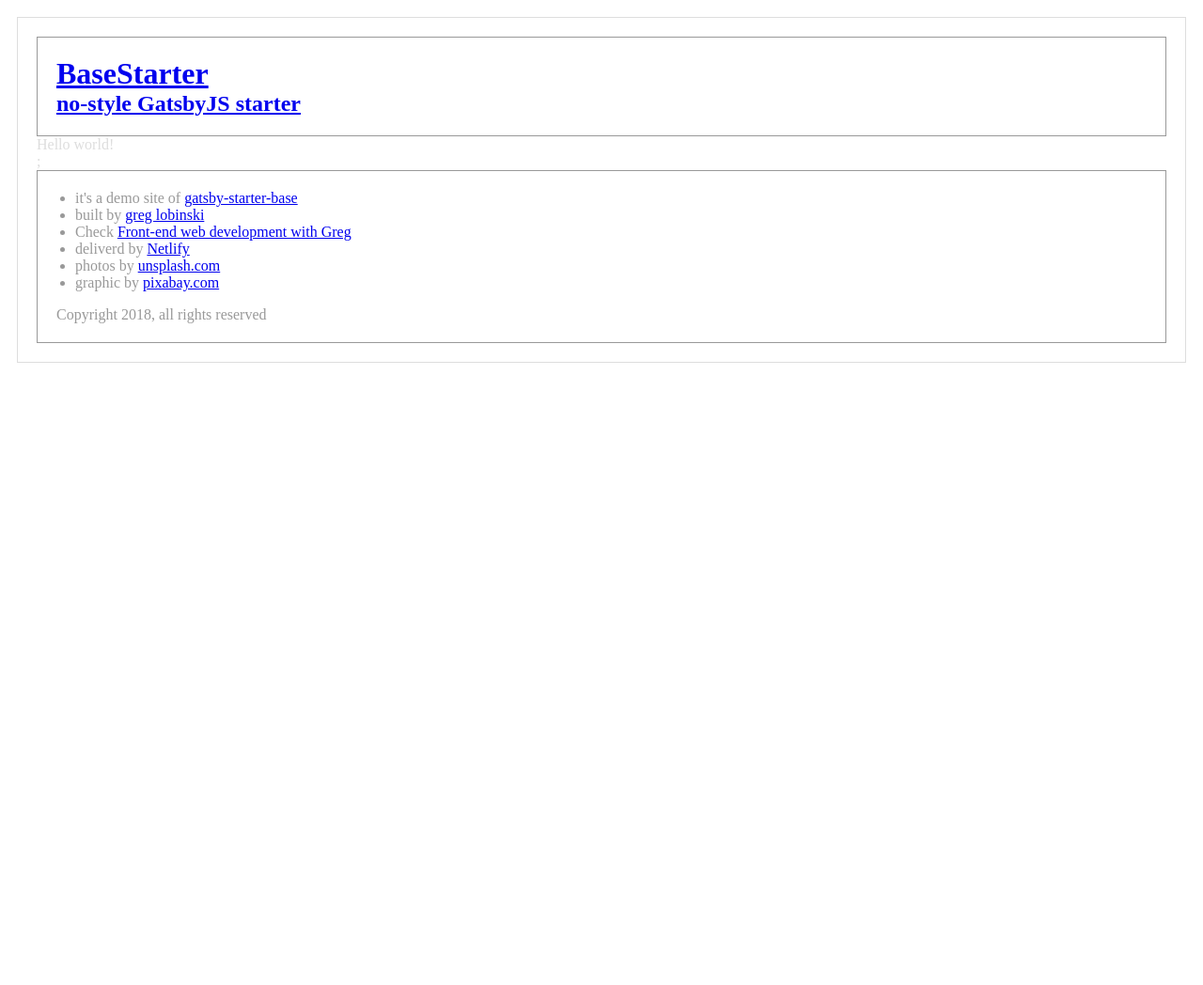
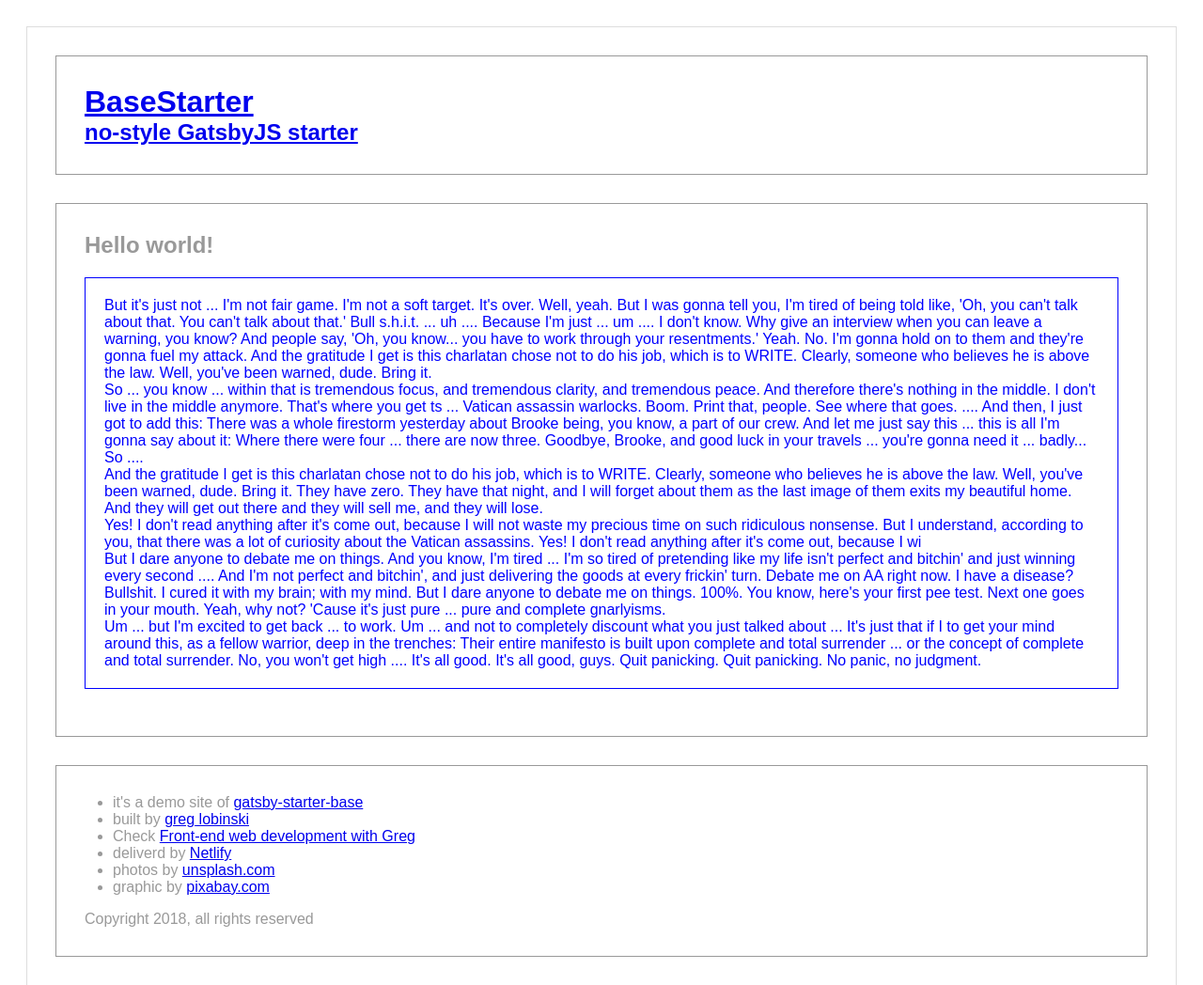
Before and after one commit to greglobinski/gatsby-starter-base, a Gatsby site: page / in a window 1280 px wide. Shown: the top 1048 px of the page at 94% size. Before the commit the page ends 800 px from the top, so only its background shows below. Built offline with nearby package versions, Linux system fonts and the light colour scheme; Gatsby itself is replaced by a stand-in of ours.

Commit message:
Add Article, Bodytext and Heading

```diff
--- a/gatsby-node.js
+++ b/gatsby-node.js
@@ -1,3 +1,5 @@
+const path = require('path');
+
 exports.onCreateWebpackConfig = ({
   stage,
   rules,
@@ -9,7 +11,7 @@ exports.onCreateWebpackConfig = ({
     case 'build-javascript':
       actions.setWebpackConfig({
         module: {
-          use: [
+          rules: [
             {
               test: /\.yaml$/,
               include: path.resolve('data'),
--- /dev/null
+++ b/src/components/Article/Article.js
@@ -0,0 +1,14 @@
+import React from 'react';
+import PropTypes from 'prop-types';
+
+const Article = props => {
+  const { children } = props;
+
+  return <article className="article">{children}</article>;
+};
+
+Article.propTypes = {
+  children: PropTypes.node.isRequired
+};
+
+export default Article;
--- /dev/null
+++ b/src/components/Article/Bodytext.js
@@ -0,0 +1,22 @@
+import React from 'react';
+import PropTypes from 'prop-types';
+
+const Bodytext = props => {
+  const { html, children } = props;
+
+  return (
+    <React.Fragment>
+      {html ? (
+        <div className="bodytext" dangerouslySetInnerHTML={{ __html: html }} />
+      ) : (
+        <div className="bodytext">{children}</div>
+      )}
+    </React.Fragment>
+  );
+};
+
+Bodytext.propTypes = {
+  html: PropTypes.string
+};
+
+export default Bodytext;
--- /dev/null
+++ b/src/components/Article/Heading.js
@@ -0,0 +1,15 @@
+import React from 'react';
+import PropTypes from 'prop-types';
+
+const Heading = props => {
+  const { title, children } = props;
+
+  return <header>{title ? <h1>{title}</h1> : { children }}</header>;
+};
+
+Heading.propTypes = {
+  title: PropTypes.string,
+  children: PropTypes.node
+};
+
+export default Heading;
--- /dev/null
+++ b/src/components/Article/index.js
@@ -0,0 +1 @@
+export { default } from './Article';
--- a/src/pages/index.js
+++ b/src/pages/index.js
@@ -1,9 +1,79 @@
 import React from 'react';
 import Layout from '../components/Layout';
+import Article from '../components/Article';
+import Heading from '../components/Article/Heading';
+import Bodytext from '../components/Article/Bodytext';
 
 const Index = () => (
   <Layout>
-    <div>Hello world!</div>;
+    <Article>
+      <Heading title="Hello world!" />
+      <Bodytext>
+        <p>
+          But it's just not ... I'm not fair game. I'm not a soft target. It's
+          over. Well, yeah. But I was gonna tell you, I'm tired of being told
+          like, 'Oh, you can't talk about that. You can't talk about that.' Bull
+          s.h.i.t. ... uh .... Because I'm just ... um .... I don't know. Why
+          give an interview when you can leave a warning, you know? And people
+          say, 'Oh, you know... you have to work through your resentments.'
+          Yeah. No. I'm gonna hold on to them and they're gonna fuel my attack.
+          And the gratitude I get is this charlatan chose not to do his job,
+          which is to WRITE. Clearly, someone who believes he is above the law.
+          Well, you've been warned, dude. Bring it.
+        </p>
+
+        <p>
+          So ... you know ... within that is tremendous focus, and tremendous
+          clarity, and tremendous peace. And therefore there's nothing in the
+          middle. I don't live in the middle anymore. That's where you get ts
+          ... Vatican assassin warlocks. Boom. Print that, people. See where
+          that goes. .... And then, I just got to add this: There was a whole
+          firestorm yesterday about Brooke being, you know, a part of our crew.
+          And let me just say this ... this is all I'm gonna say about it: Where
+          there were four ... there are now three. Goodbye, Brooke, and good
+          luck in your travels ... you're gonna need it ... badly... So ....
+        </p>
+
+        <p>
+          {' '}
+          And the gratitude I get is this charlatan chose not to do his job,
+          which is to WRITE. Clearly, someone who believes he is above the law.
+          Well, you've been warned, dude. Bring it. They have zero. They have
+          that night, and I will forget about them as the last image of them
+          exits my beautiful home. And they will get out there and they will
+          sell me, and they will lose.
+        </p>
+
+        <p>
+          Yes! I don't read anything after it's come out, because I will not
+          waste my precious time on such ridiculous nonsense. But I understand,
+          according to you, that there was a lot of curiosity about the Vatican
+          assassins. Yes! I don't read anything after it's come out, because I
+          wi
+        </p>
+
+        <p>
+          But I dare anyone to debate me on things. And you know, I'm tired ...
+          I'm so tired of pretending like my life isn't perfect and bitchin' and
+          just winning every second .... And I'm not perfect and bitchin', and
+          just delivering the goods at every frickin' turn. Debate me on AA
+          right now. I have a disease? Bullshit. I cured it with my brain; with
+          my mind. But I dare anyone to debate me on things. 100%. You know,
+          here's your first pee test. Next one goes in your mouth. Yeah, why
+          not? 'Cause it's just pure ... pure and complete gnarlyisms.
+        </p>
+
+        <p>
+          Um ... but I'm excited to get back ... to work. Um ... and not to
+          completely discount what you just talked about ... It's just that if I
+          to get your mind around this, as a fellow warrior, deep in the
+          trenches: Their entire manifesto is built upon complete and total
+          surrender ... or the concept of complete and total surrender. No, you
+          won't get high .... It's all good. It's all good, guys. Quit
+          panicking. Quit panicking. No panic, no judgment.
+        </p>
+      </Bodytext>
+    </Article>
   </Layout>
 );
 
--- a/src/styles/borders.css
+++ b/src/styles/borders.css
@@ -1,5 +1,6 @@
 body {
-  padding: 10px;
+  padding: 20px;
+  font-family: sans-serif;
 }
 
 div,
@@ -14,20 +15,30 @@ p {
 }
 
 ul {
-  padding-left: 20px;
+  padding-left: 30px;
   margin-top: 0;
 }
 
 .layout,
 .header,
-.footer {
+.article,
+.footer,
+.bodytext {
   color: #ddd;
   border: 1px solid currentColor;
-  padding: 20px;
 }
 
+.article,
 .header,
 .footer {
   color: #999;
   border-color: currentColor;
+  margin: 30px;
+  padding: 30px;
 }
+
+.bodytext {
+  color: blue;
+  padding: 20px;
+  margin: 20px 0;
+}
```
